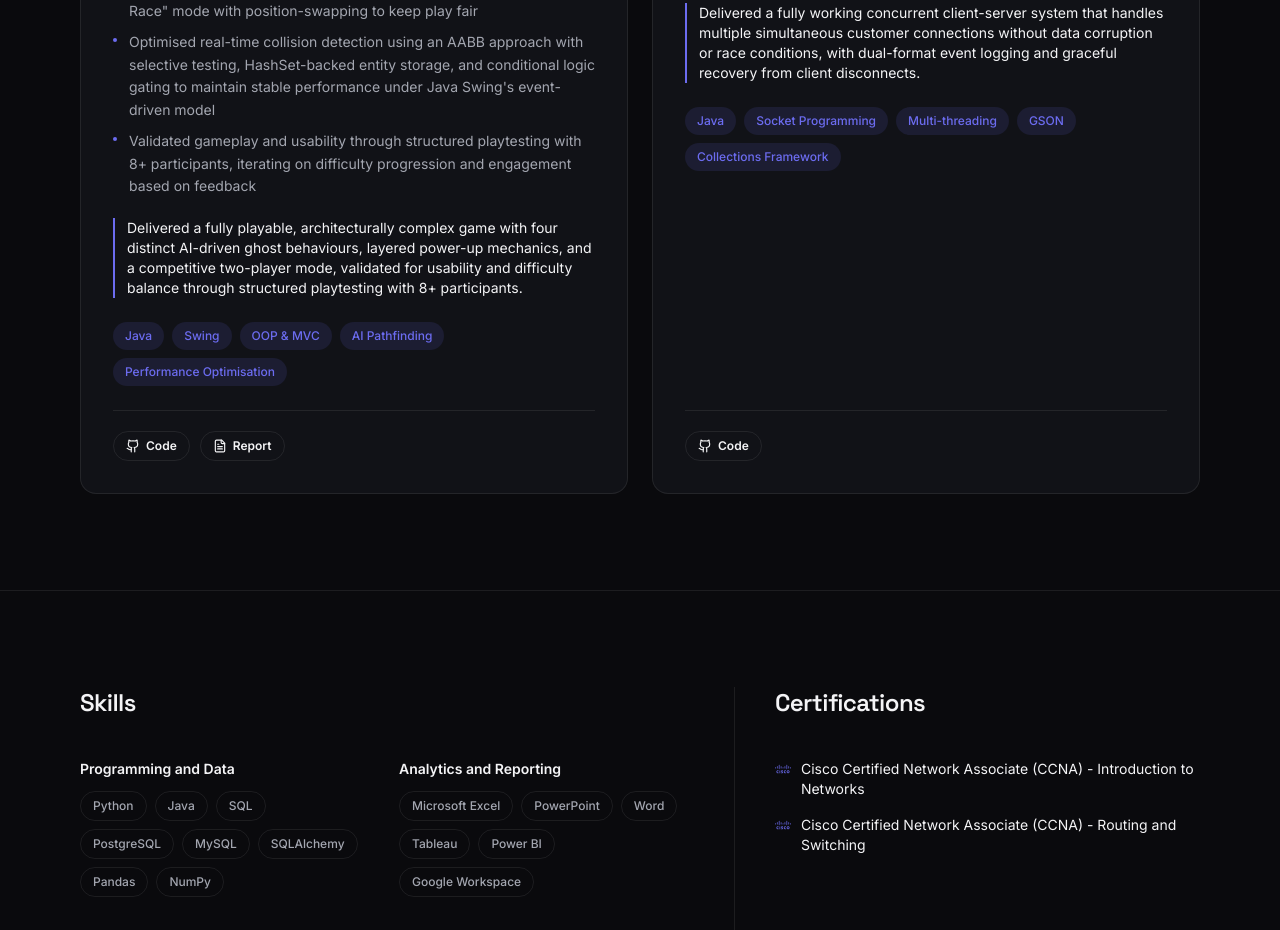
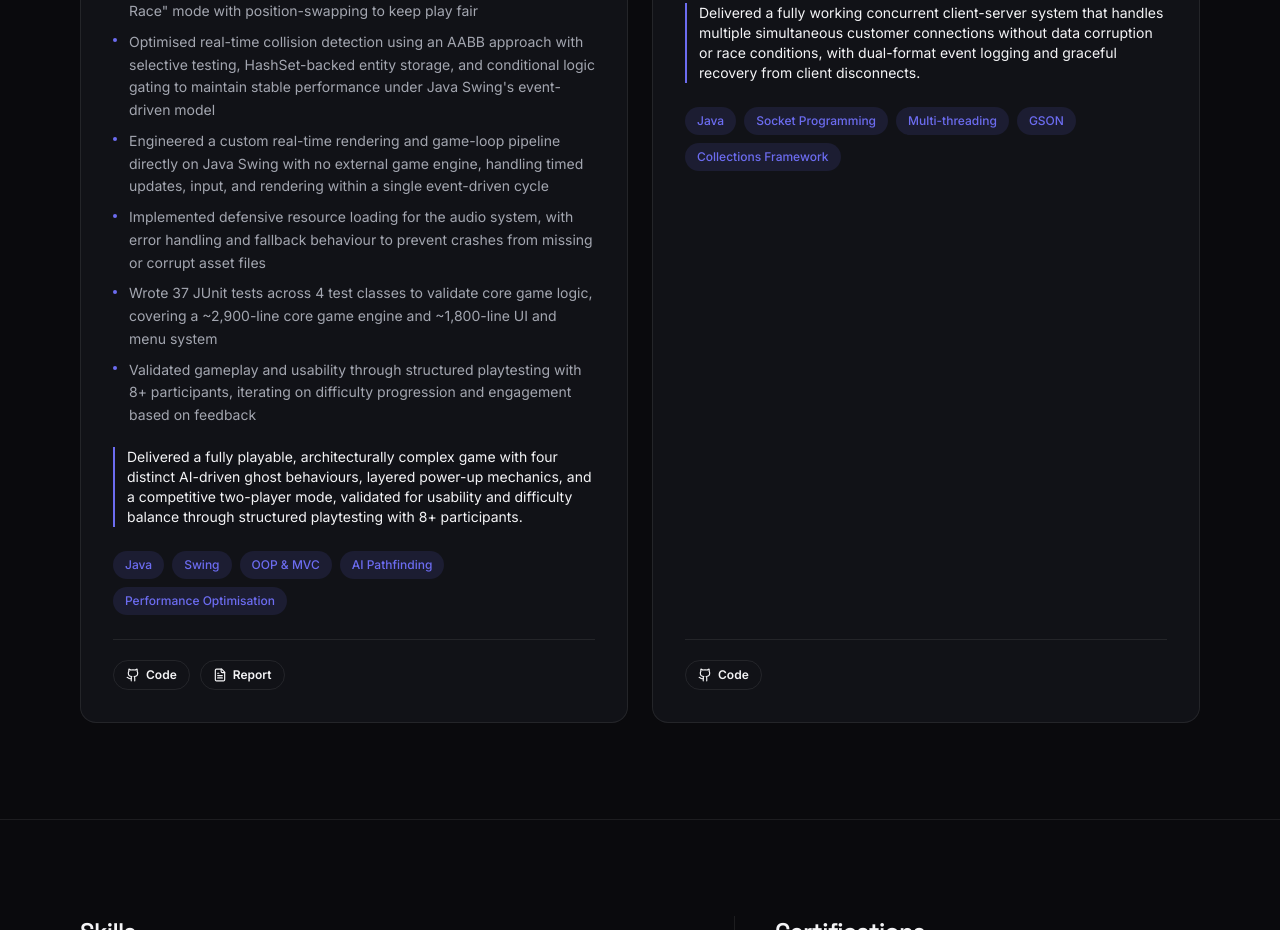
Before and after one commit to Kishanr19/Kishanr19.github.io, a React (Vite) app: page / in a window 1280 px wide. Shown: the part 5880-6810 px from the top of the page. Built offline with nearby package versions, Linux system fonts and the light colour scheme.

Commit message:
Add PacRun bullets on architecture, resilience and test coverage

```diff
--- a/src/data.js
+++ b/src/data.js
@@ -112,6 +112,9 @@ export const projects = [
       'Built AI for four ghosts with distinct targeting strategies (direct pursuit, ambush, alternating pursuit/wander, proximity-based retreat), including anti-oscillation logic and controlled randomness to avoid predictable pathing',
       'Implemented state-driven power-up mechanics (speed boosts, control reversal, ghost-hunting) and a competitive two-player "Pellet Race" mode with position-swapping to keep play fair',
       'Optimised real-time collision detection using an AABB approach with selective testing, HashSet-backed entity storage, and conditional logic gating to maintain stable performance under Java Swing\'s event-driven model',
+      'Engineered a custom real-time rendering and game-loop pipeline directly on Java Swing with no external game engine, handling timed updates, input, and rendering within a single event-driven cycle',
+      'Implemented defensive resource loading for the audio system, with error handling and fallback behaviour to prevent crashes from missing or corrupt asset files',
+      'Wrote 37 JUnit tests across 4 test classes to validate core game logic, covering a ~2,900-line core game engine and ~1,800-line UI and menu system',
       'Validated gameplay and usability through structured playtesting with 8+ participants, iterating on difficulty progression and engagement based on feedback',
     ],
     outcome:
```
